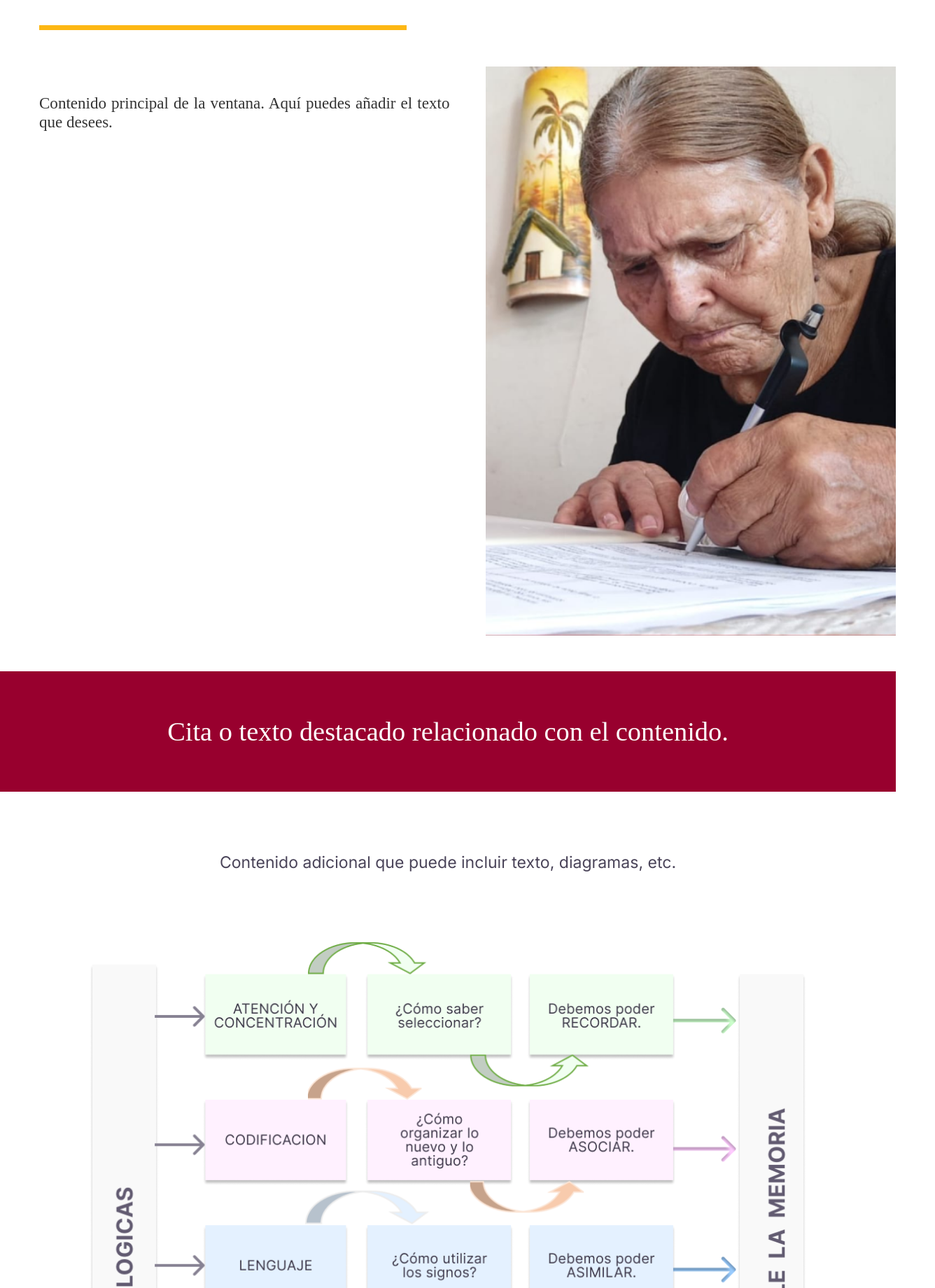
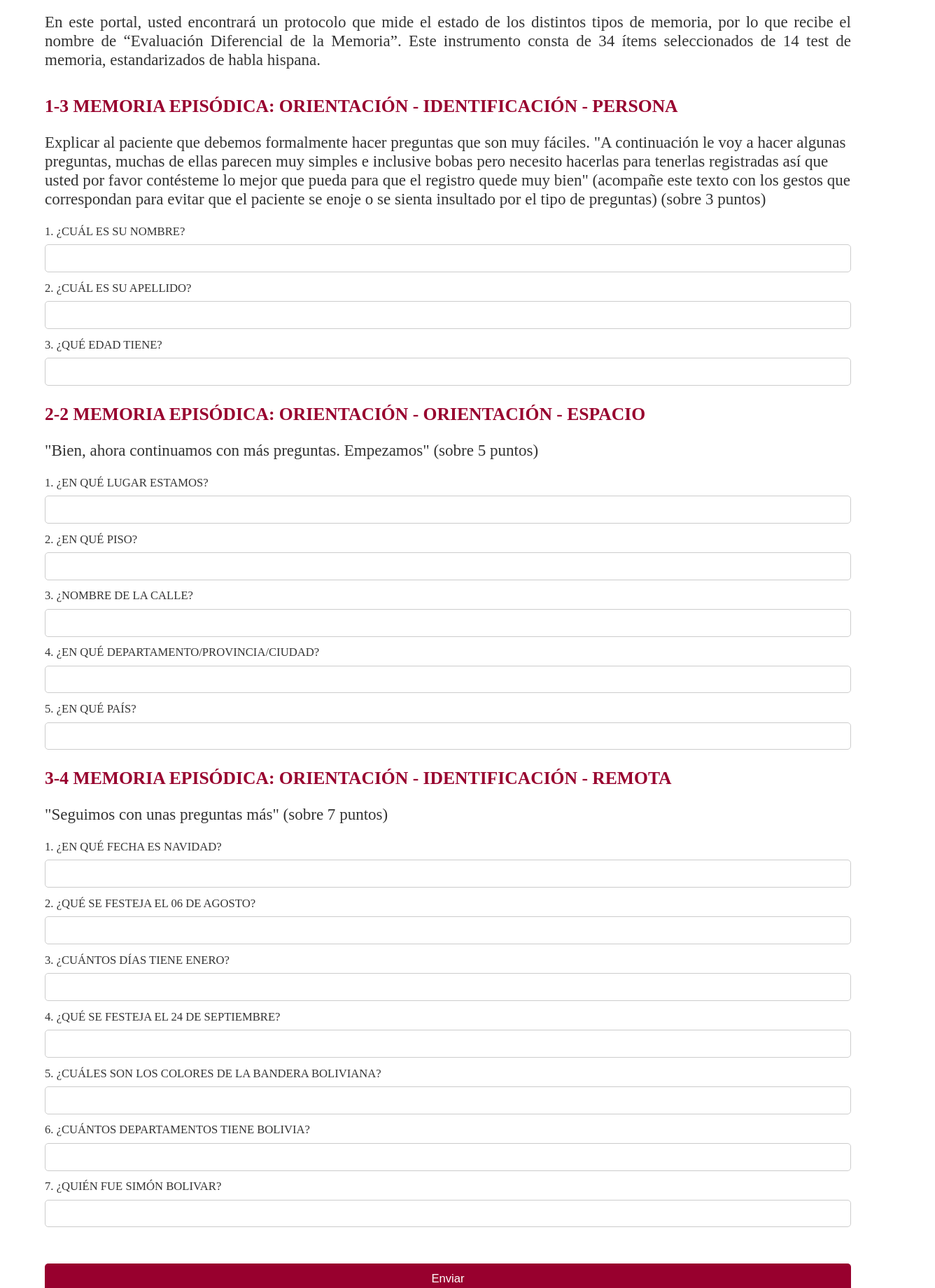
Before and after one commit to Nuerolap/NEUROLAP_Frontend, a Vue app in the folder neurolap/: page /edm in a window 1280 px wide. Shown: the part 220-2060 px from the top of the page at 70% size, 1336 px wide, since content can reach past the window. Built offline with nearby package versions, Linux system fonts and the light colour scheme; a small style sheet from the web is missing.

Commit message:
Inicio EDM

```diff
--- a/neurolap/src/components/EDMPage.vue
+++ b/neurolap/src/components/EDMPage.vue
@@ -1,113 +1,173 @@
 <template>
   <div class="edm">
     <div class="header">
-      <h1>EVALUACIÓN DIFERENCIAL DE LA MEMORIA (PROTOCOLO EDM)</h1>
+      <h1>EVALUACIÓN DIFERENCIAL DE LA MEMORIA</h1>
     </div>
     <div class="underline"></div>
+    <div class="text">
+      <p>En este portal, usted encontrará un protocolo que mide el estado de los distintos tipos de memoria, por lo que recibe el nombre de “Evaluación Diferencial de la Memoria”. Este instrumento consta de 34 ítems seleccionados de 14 test de memoria, estandarizados de habla hispana.</p>
+    </div>
     <div class="content">
-      <div class="text">
-        <p>Contenido principal de la ventana. Aquí puedes añadir el texto que desees.</p>
+      <div class="section">
+        <h2>1-3 MEMORIA EPISÓDICA: ORIENTACIÓN - IDENTIFICACIÓN - PERSONA</h2>
+        <p>Explicar al paciente que debemos formalmente hacer preguntas que son muy fáciles. "A continuación le voy a hacer algunas preguntas, muchas de ellas parecen muy simples e inclusive bobas pero necesito hacerlas para tenerlas registradas así que usted por favor contésteme lo mejor que pueda para que el registro quede muy bien" (acompañe este texto con los gestos que correspondan para evitar que el paciente se enoje o se sienta insultado por el tipo de preguntas) (sobre 3 puntos)</p>
+        <div class="form-group">
+          <label for="edm_nombre">1. ¿CUÁL ES SU NOMBRE?</label>
+          <input v-model="edm_nombre" type="text" id="edm_nombre" required />
         </div>
-      <div class="image">
-        <img src="@/assets/home-image.png" alt="Descripción de la imagen">
+        <div class="form-group">
+          <label for="edm_apellido">2. ¿CUÁL ES SU APELLIDO?</label>
+          <input v-model="edm_apellido" type="text" id="edm_apellido" required />
+        </div>
+        <div class="form-group">
+          <label for="edm_edad">3. ¿QUÉ EDAD TIENE?</label>
+          <input v-model="edm_edad" type="text" id="edm_edad" required />
         </div>
       </div>
-    <div class="quote">
-      <p>Cita o texto destacado relacionado con el contenido.</p>
+      <div class="section">
+        <h2>2-2 MEMORIA EPISÓDICA: ORIENTACIÓN - ORIENTACIÓN - ESPACIO</h2>
+        <p>"Bien, ahora continuamos con más preguntas. Empezamos" (sobre 5 puntos)</p>
+        <div class="form-group">
+          <label for="edm_lugar">1. ¿EN QUÉ LUGAR ESTAMOS?</label>
+          <input v-model="edm_lugar" type="text" id="edm_lugar" required />
         </div>
-    <div class="extra-content">
-      <p>Contenido adicional que puede incluir texto, diagramas, etc.</p>
+        <div class="form-group">
+          <label for="edm_piso">2. ¿EN QUÉ PISO?</label>
+          <input v-model="edm_piso" type="text" id="edm_piso" required />
         </div>
-    <div class="diagram">
-      <img src="@/assets/evaluation-diagram.png" alt="Descripción del diagrama">
+        <div class="form-group">
+          <label for="edm_calle">3. ¿NOMBRE DE LA CALLE?</label>
+          <input v-model="edm_calle" type="text" id="edm_calle" required />
         </div>
-    <!-- Additional Sections from Home Page -->
-    <div class="other-section">
-      <div class="other-header">
-        <div class="line"></div>
-        <div class="text-header">
-          <h2>Sección 1</h2>
+        <div class="form-group">
+          <label for="edm_ciudad">4. ¿EN QUÉ DEPARTAMENTO/PROVINCIA/CIUDAD?</label>
+          <input v-model="edm_ciudad" type="text" id="edm_ciudad" required />
+        </div>
+        <div class="form-group">
+          <label for="edm_pais">5. ¿EN QUÉ PAÍS?</label>
+          <input v-model="edm_pais" type="text" id="edm_pais" required />
         </div>
       </div>
-      <div class="other-content">
-        <div class="other-image">
-          <img src="@/assets/home-image.png" alt="Descripción de la imagen histórica">
+      <div class="section">
+        <h2>3-4 MEMORIA EPISÓDICA: ORIENTACIÓN - IDENTIFICACIÓN - REMOTA</h2>
+        <p>"Seguimos con unas preguntas más" (sobre 7 puntos)</p>
+        <div class="form-group">
+          <label for="edm_navidad">1. ¿EN QUÉ FECHA ES NAVIDAD?</label>
+          <input v-model="edm_navidad" type="text" id="edm_navidad" required />
         </div>
-        <div class="other-text">
-          <p>Contenido de la historia...</p>
+        <div class="form-group">
+          <label for="edm_agosto">2. ¿QUÉ SE FESTEJA EL 06 DE AGOSTO?</label>
+          <input v-model="edm_agosto" type="text" id="edm_agosto" required />
+        </div>
+        <div class="form-group">
+          <label for="edm_enero">3. ¿CUÁNTOS DÍAS TIENE ENERO?</label>
+          <input v-model="edm_enero" type="text" id="edm_enero" required />
+        </div>
+        <div class="form-group">
+          <label for="edm_septiembre">4. ¿QUÉ SE FESTEJA EL 24 DE SEPTIEMBRE?</label>
+          <input v-model="edm_septiembre" type="text" id="edm_septiembre" required />
+        </div>
+        <div class="form-group">
+          <label for="edm_bandera">5. ¿CUÁLES SON LOS COLORES DE LA BANDERA BOLIVIANA?</label>
+          <input v-model="edm_bandera" type="text" id="edm_bandera" required />
+        </div>
+        <div class="form-group">
+          <label for="edm_departamentos">6. ¿CUÁNTOS DEPARTAMENTOS TIENE BOLIVIA?</label>
+          <input v-model="edm_departamentos" type="text" id="edm_departamentos" required />
+        </div>
+        <div class="form-group">
+          <label for="edm_bolivar">7. ¿QUIÉN FUE SIMÓN BOLIVAR?</label>
+          <input v-model="edm_bolivar" type="text" id="edm_bolivar" required />
         </div>
       </div>
+      <button type="submit" class="btn">Enviar</button>
     </div>
-    <div class="vision-section">
-      <h2>Subseccion 1</h2>
-      <p>Contenido de la subseccion...</p>
-    </div>
-    <div class="mission-section">
-      <h2>Subseccion 2</h2>
-      <p>Contenido de la subseccion...</p>
-    </div>
-    <div class="objectives-section">
-      <h2>Subseccion 3</h2>
-      <p>Contenido de los subseccion...</p>
-    </div>
+    <p class="error-message">{{ errorMessage }}</p>
   </div>
 </template>
 
 <script>
 export default {
-  name: 'EDMPage',
+  data() {
+    return {
+      edm_nombre: '',
+      edm_apellido: '',
+      edm_edad: '',
+      edm_lugar: '',
+      edm_piso: '',
+      edm_calle: '',
+      edm_ciudad: '',
+      edm_pais: '',
+      edm_navidad: '',
+      edm_agosto: '',
+      edm_enero: '',
+      edm_septiembre: '',
+      edm_bandera: '',
+      edm_departamentos: '',
+      edm_bolivar: '',
+      errorMessage: ''
+    };
+  },
+  methods: {
+    async handleSubmit() {
+      try {
+        // Aquí podrías añadir la lógica para enviar los datos a tu servidor
+        console.log('Formulario enviado:', {
+          edm_nombre: this.edm_nombre,
+          edm_apellido: this.edm_apellido,
+          edm_edad: this.edm_edad,
+          edm_lugar: this.edm_lugar,
+          edm_piso: this.edm_piso,
+          edm_calle: this.edm_calle,
+          edm_ciudad: this.edm_ciudad,
+          edm_pais: this.edm_pais,
+          edm_navidad: this.edm_navidad,
+          edm_agosto: this.edm_agosto,
+          edm_enero: this.edm_enero,
+          edm_septiembre: this.edm_septiembre,
+          edm_bandera: this.edm_bandera,
+          edm_departamentos: this.edm_departamentos,
+          edm_bolivar: this.edm_bolivar
+        });
+
+        // Suponiendo que los datos se envían correctamente, redirigir a /report
+        this.$router.push('/report');
+      } catch (error) {
+        this.errorMessage = 'Error al enviar los datos. Intenta de nuevo.';
       }
+    }
+  }
+};
 </script>
 
 <style scoped>
 /* General Styles */
 .edm {
-  margin-top: 7vh;
-  margin-bottom: 5vh;
-  padding: 0;
+  margin-top: 4vw;
 }
 
 /* Header Section */
 .header {
-  margin-left: 7vh;
+  padding-left: 5vw;
 }
 
-.header h1, .text h1 {
+.header h1 {
   font-family: 'Inter', sans-serif;
   font-size: 4vw;
   color: #98002E;
   margin: 0;
-  margin-right: 10vh;
 }
 
 /* Underline Style */
 .underline {
-  margin-top: 9vh;
-  margin-left: 7vh;
-  width: 41%;
+  margin: 1vw 0 2vw 5vw;
+  width: 30%;
   height: 1ex;
   background-color: #FDB714;
 }
 
-.line {
-  flex: 3;
-  width: 41%;
-  height: 1ex;
-  background-color: #b27270;
-}
-
-/* Content Section */
-.content, .welcome-section, .other-content {
-  display: flex;
-  align-items: flex-start;
-  justify-content: center;
-  gap: 4vw;
-  margin: 4% 0;
-}
-
-.text, .other-text, .vision-section p, .mission-section p, .objectives-section p {
-  margin-top: 2vh;
-  margin-left: 7vh;
+.text {
+  margin: 3vw 5vw 0 5vw;
   flex: 1;
   text-align: justify;
   font-family: 'Maiandra GD';
@@ -115,98 +175,66 @@ export default {
   color: #333;
 }
 
-.image, .other-image {
-  flex: 1;
+.content {
+  margin: 3vw 5vw 0 5vw;
+  font-family: 'Maiandra GD';
+  font-size: 1.5vw;
+  color: #333;
 }
 
-.image img, .other-image img {
-  width: 100%;
-  height: auto;
-  display: block;
+.section {
+  margin-bottom: 2vw;
 }
 
-
-.diagram {
-  flex: 1;
-  margin: 1% 10% 5% 10%;
+.section h2 {
+  font-size: 2vw;
+  color: #98002E;
 }
 
-.diagram img {
-  width: 100%;
-  height: auto;
-  display: block;
+.section p {
+  font-size: 1.8vw;
+  color: #333;
 }
 
-/* Quote Section */
-.quote {
+.form-group {
+  margin: 1vw 0;
+}
+
+label {
+  display: block;
+  margin-bottom: 0.5em;
+  font-size: 1.3vw;
+}
+
+input[type="text"] {
+  width: 100%;
+  padding: 0.5vw;
+  border: 1px solid #ccc;
+  border-radius: 5px;
+  font-size: 1.3vw;
+  font-family: 'Poppins';
+}
+
+.btn {
+  width: 100%;
+  padding: 1vw;
   background-color: #98002E;
   color: white;
-  padding: 2% 12%;
-  font-family: 'Maiandra GD';
-  font-size: 3vw;
-  text-align: center;
+  border: none;
+  border-radius: 5px;
+  cursor: pointer;
+  font-size: 1.3vw;
+  margin-top: 2vw;
 }
 
-/* Extra Content Section */
-.extra-content {
-  color: #4A4459;
-  padding: 5%;
-  font-family: 'Inter';
-  font-size: 1.8vw;
-  text-align: center;
+.btn:hover {
+  background-color: #AB8A8E;
+  color: #98002E;
+  font-weight: bold;
 }
 
-/* Rectangle Styles */
-.rectangle1, .rectangle2 {
-  position: relative;
-  opacity: 0.8;
-  z-index: 1;
+.error-message {
+  color: red;
+  margin-top: 10px;
 }
-
-.rectangle1 {
-  background-color: #EED3BE;
-  border-radius: 0 0 0 15px;
-  width: 80%;
-  height: 5vh;
-  margin: 0 0 0 auto;
-}
-
-.rectangle2 {
-  background-color: #974844;
-  border-radius: 0 15px 0 0;
-  width: 30%;
-  height: 5vh;
-  margin: auto 0 0 0;
-}
-
-/* other Section */
-.other-section, .vision-section, .mission-section, .objectives-section {
-  text-align: center;
-}
-
-.other-header, .vision-section h2, .mission-section h2, .objectives-section h2 {
-  display: flex;
-  align-items: center;
-  justify-content: center;
-  gap: 3vw;
-  margin-top: 7vh;
-}
-
-.other-header .text-header, .vision-section h2, .mission-section h2, .objectives-section h2 {
-  flex: 1;
-}
-
-.other-header .text-header h2, .vision-section h2, .mission-section h2, .objectives-section h2 {
-  color: #800000;
-  font-family: 'Maiandra GD';
-  font-size: 4vw;
-  margin: 0;
-  margin: 0 auto 0 auto;
-}
-
-/* other Content */
-.other-text p {
-  margin: 1% 0;
-}
-
 </style>
```
Lines whose indentation alone changed are shown as unchanged.
